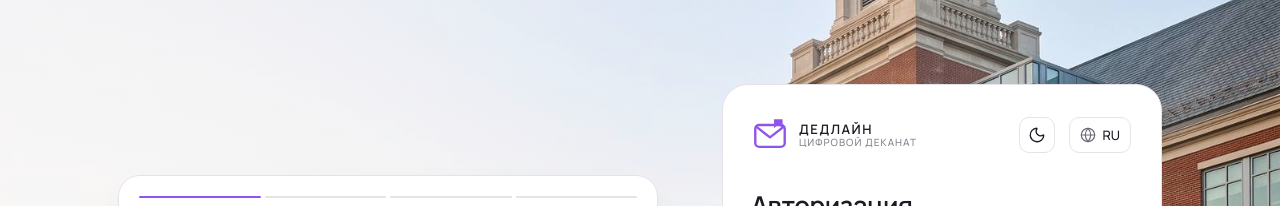
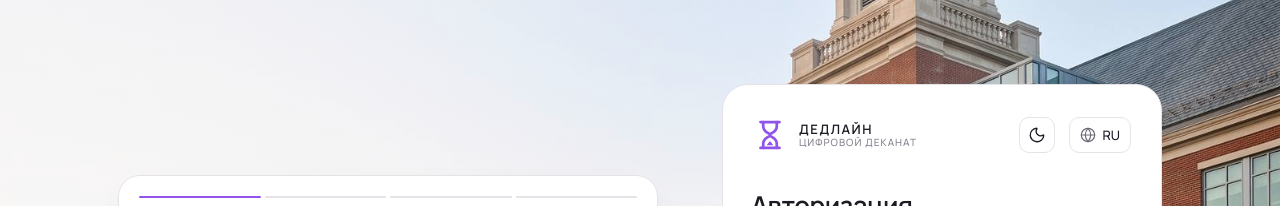
Before and after one commit to ShvetsovEgor/mgimo-digital-dekanat, a React (Vite) app in the folder web/: page /login in a window 1280 px wide. Shown: the top 206 px of the page. Built offline with nearby package versions, Linux system fonts and the light colour scheme; no server answers.

Commit message:
brand: новый знак «Дедлайн» вместо конверта (логотип, фавикон, доки)

```diff
--- a/web/src/components/Logo.tsx
+++ b/web/src/components/Logo.tsx
@@ -1,4 +1,4 @@
-// Логотип «Дедлайн»: свой знак — контурный конверт с закладкой-дедлайном, цвет акцента #9154EB.
+// Логотип «Дедлайн»: свой знак — стилизованная «застёжка» между двумя линиями, цвет акцента.
 // Логотипы университетов не используются.
 
 interface LogoMarkProps {
@@ -11,27 +11,30 @@ export function LogoMark({ size = 28, className }: LogoMarkProps) {
     <svg
       width={size}
       height={size}
-      viewBox="0 0 32 32"
+      viewBox="0 0 28 28"
       className={className}
       role="img"
       aria-label="Логотип «Дедлайн»"
       focusable="false"
       fill="none"
+      xmlns="http://www.w3.org/2000/svg"
     >
-      {/* конверт */}
-      <rect
-        x="3.6"
-        y="7.6"
-        width="24.8"
-        height="18.4"
-        rx="3.2"
+      <path d="M7 4.5H21M7 23.5H21" stroke="currentColor" strokeWidth="2" strokeLinecap="round" />
+      <path
+        d="M9 4.5V7.5C9 9.5 10.4 11.3 12.3 12.4L14 13.4L15.7 12.4C17.6 11.3 19 9.5 19 7.5V4.5"
         stroke="currentColor"
         strokeWidth="2"
+        strokeLinecap="round"
         strokeLinejoin="round"
       />
-      <path d="M5.2 9.6 16 18l10.8-8.4" stroke="currentColor" strokeWidth="2" strokeLinecap="round" strokeLinejoin="round" />
-      {/* закладка-дедлайн */}
-      <path d="M19.4 2.8h7.2v7.2l-3.6-2.6-3.6 2.6z" fill="currentColor" stroke="none" />
+      <path
+        d="M9 23.5V20.5C9 18.5 10.4 16.7 12.3 15.6L14 14.6L15.7 15.6C17.6 16.7 19 18.5 19 20.5V23.5"
+        stroke="currentColor"
+        strokeWidth="2"
+        strokeLinecap="round"
+        strokeLinejoin="round"
+      />
+      <path d="M11.5 21.5H16.5L14 18.5L11.5 21.5Z" fill="currentColor" />
     </svg>
   );
 }
```
Also changed, not shown: web/public/favicon.svg, 2 other files (tests, documents, lock files or other folders).
